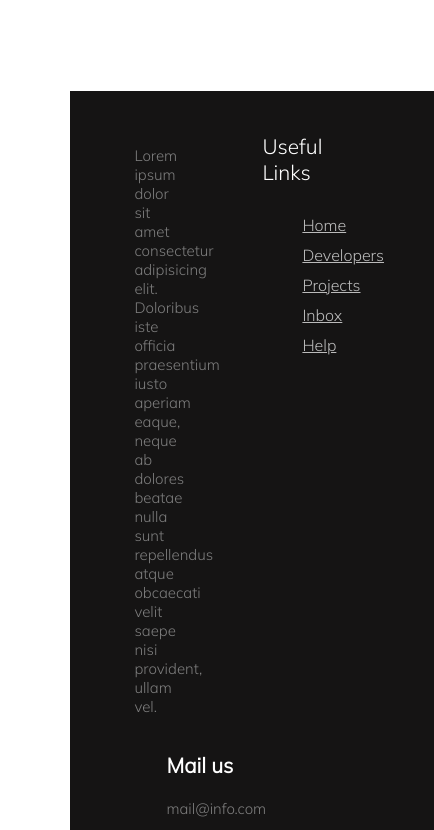
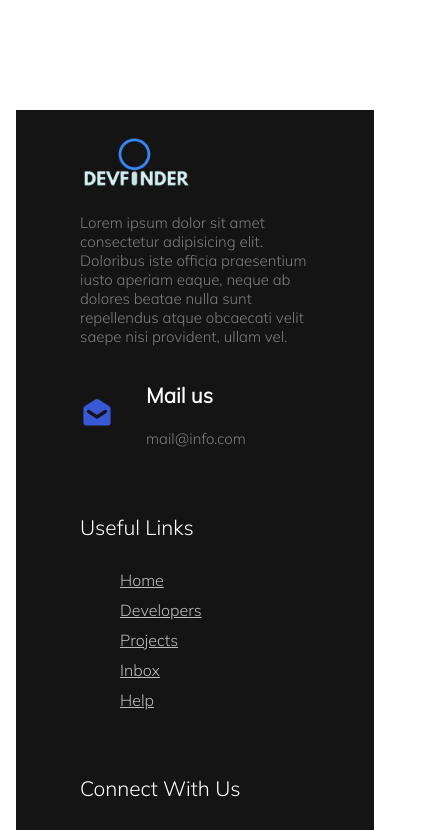
Before and after one commit to atharvabhide/DevFinder, a React (Vite) app: page / in a window 390 px wide. Shown: the part 3314-4144 px from the top of the page, 434 px wide, since content can reach past the window. Built offline with nearby package versions, Linux system fonts and the light colour scheme.

Commit message:
fix: Responsive layout changes

```diff
--- a/src/components/Footer/Footer.module.css
+++ b/src/components/Footer/Footer.module.css
@@ -100,3 +100,14 @@ ul{
     display: flex;
 
 }
+@media(max-width: 767px){
+    .footerCol{
+      width: 50%;
+      margin-bottom: 30px;
+  }
+  }
+  @media(max-width: 574px){
+    .footerCol{
+      width: 100%;
+  }
+  }
--- a/src/components/Layout/Layout.module.css
+++ b/src/components/Layout/Layout.module.css
@@ -5,3 +5,9 @@
     /* margin: 1.5rem 5.8rem; */
     margin: 0 3.4rem;
 }
+@media screen and (max-width: 768px){
+    .layout{
+        width: 100%;
+        margin: 0;
+    }
+}
```
